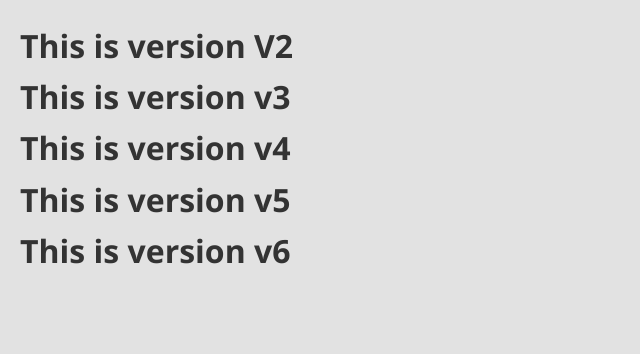
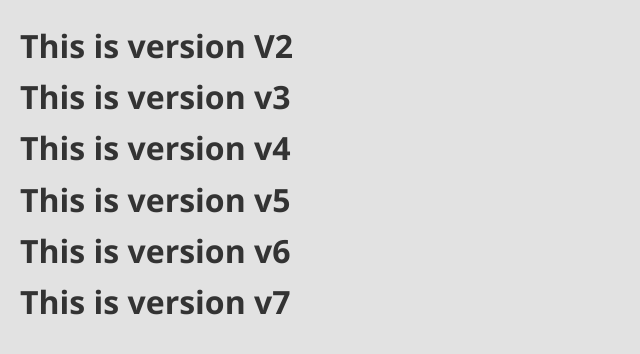
Before and after one commit to adhiksangitrepo/myrepo, a plain HTML site: page index.html in a window 1280 px wide. Shown: the whole page, without its empty margins (0-640 px from the left). Drawn offline with Linux system fonts and the light colour scheme.

Commit message:
This is version 7

```diff
--- a/index.html
+++ b/index.html
@@ -12,5 +12,6 @@
     <h1>This is version v4</h1>
     <h1>This is version v5</h1>
     <h1>This is version v6</h1>
+    <h1>This is version v7</h1>
 </body>
 </html>
```
